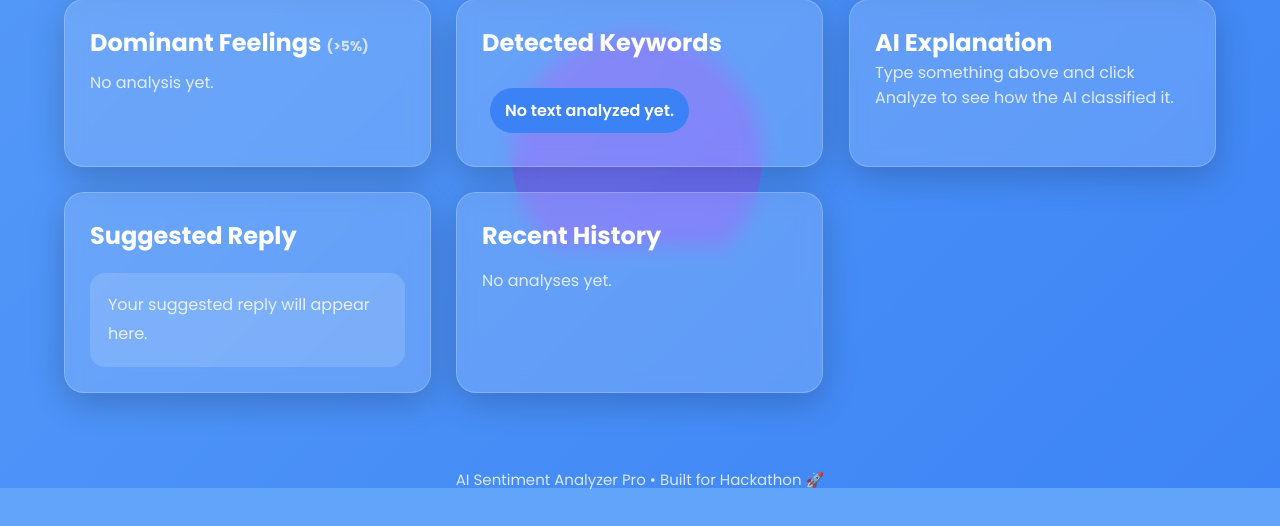
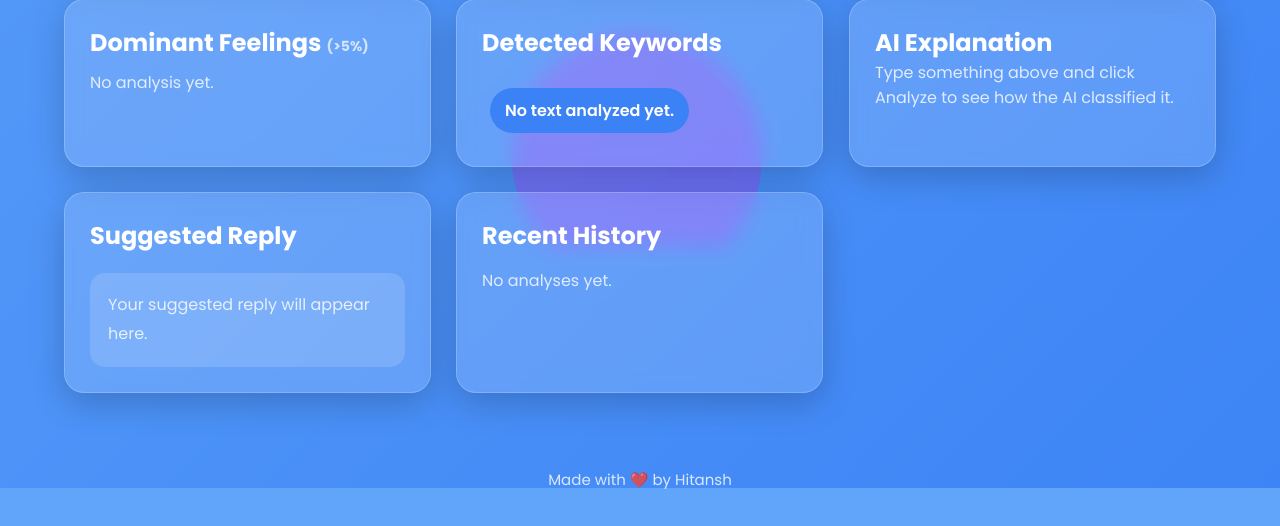
Before and after one commit to hitansh13224/ai-sentiment-analyzer, a Flask app: page / in a window 1280 px wide. Shown: the part 553-1079 px from the top of the page. Run offline with Flask 3, Linux system fonts and the light colour scheme; some libraries are stand-ins or nearby versions.

Commit message:
Update index.html

```diff
--- a/templates/index.html
+++ b/templates/index.html
@@ -595,7 +595,7 @@ header h1{
 </div>
 
 <footer>
-    AI Sentiment Analyzer Pro • Built for Hackathon 🚀
+    Made with ❤️ by Hitansh
 </footer>
 
 <script>
```
